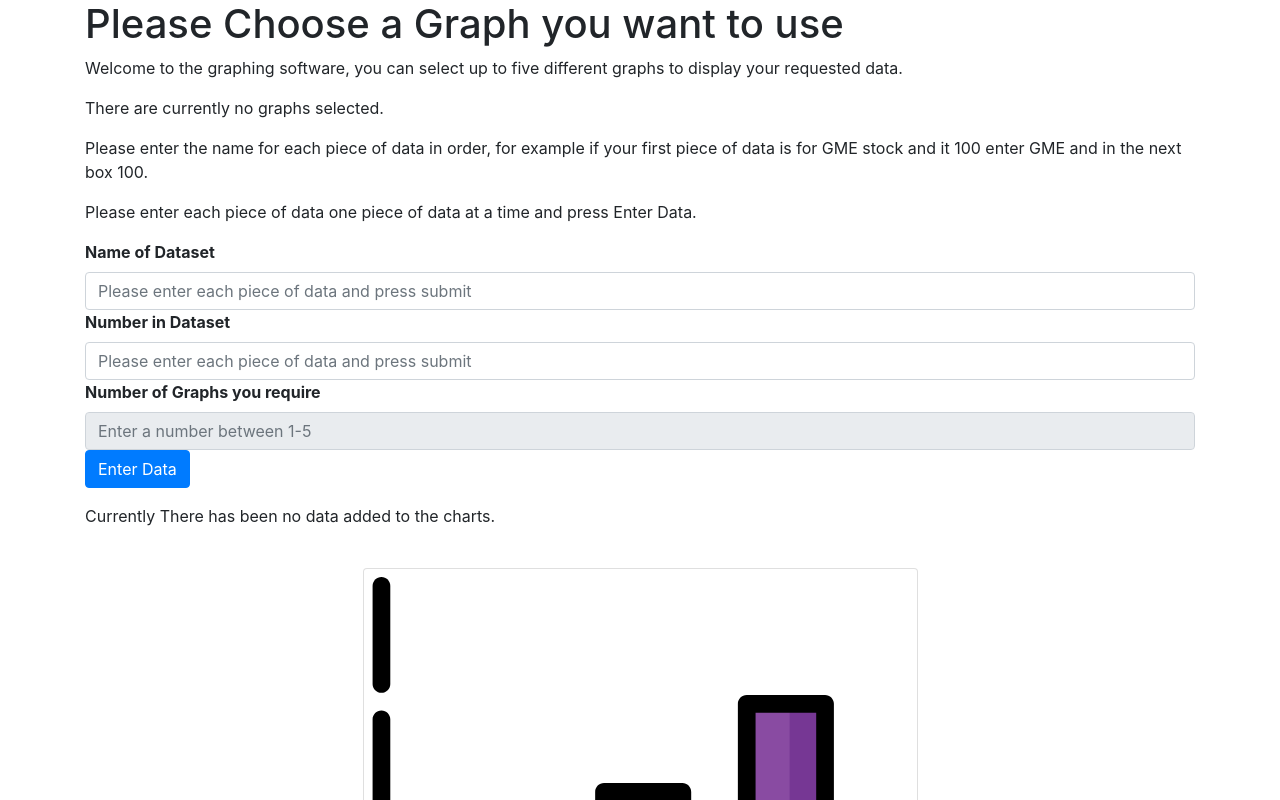
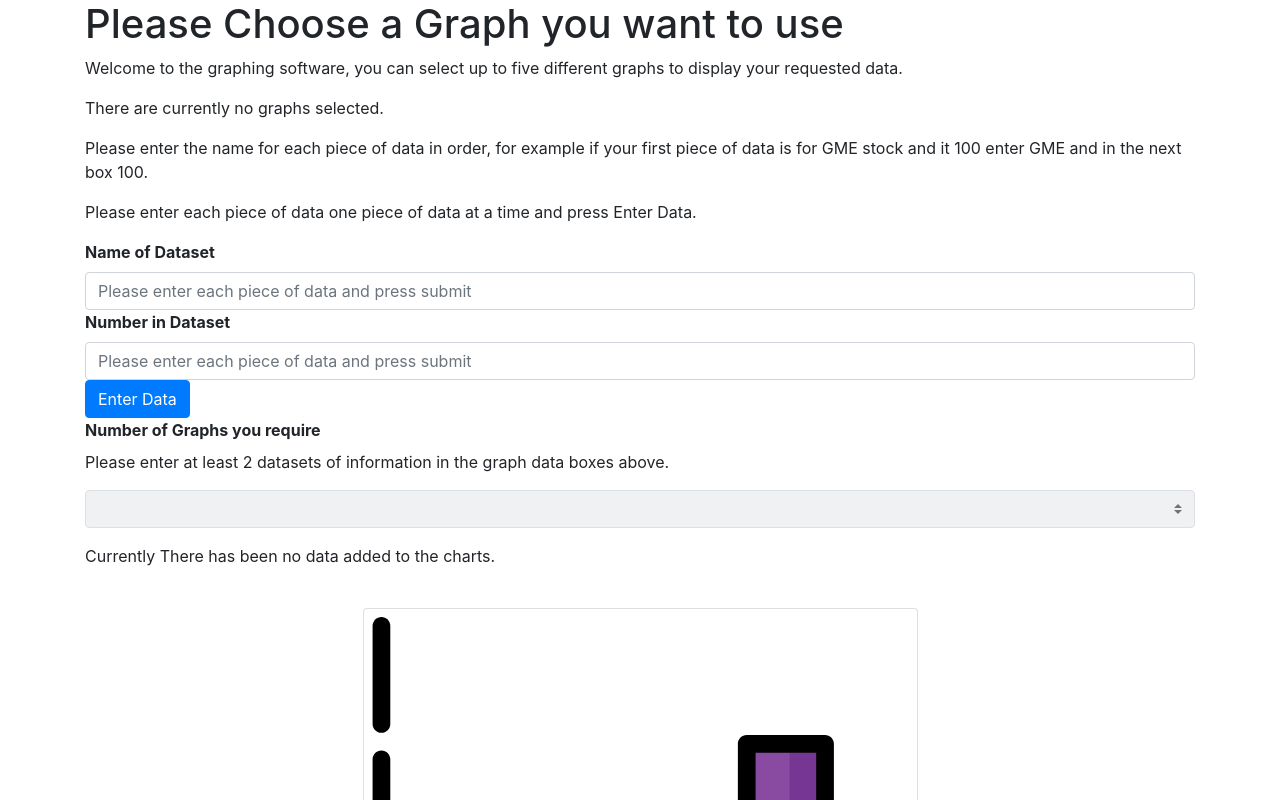
Before and after one commit to jamieTardi/graphing, a React (Create React App) app: page /graph-choice in a window 1280 px wide. Shown: the top 800 px of the page. Built offline with nearby package versions, Linux system fonts and the light colour scheme.

Commit message:
adding select for the amount of graphs and correcting styling issues

```diff
--- a/src/pages/GraphChoice.jsx
+++ b/src/pages/GraphChoice.jsx
@@ -7,6 +7,7 @@ import {
 	Modal,
 	FormGroup,
 	FormLabel,
+	Form,
 } from 'react-bootstrap';
 import { NoGraphs, Graphs, DataTable } from '../components/index';
 import Draggable from 'react-draggable';
@@ -125,10 +126,13 @@ const GraphChoice = ({
 				Please enter each piece of data one piece of data at a time and press
 				Enter Data.
 			</p>
+			<Form>
 				<FormGroup>
 					<Row>
 						<Col>
-						<FormLabel className='font-weight-bold'>Name of Dataset</FormLabel>
+							<FormLabel className='font-weight-bold'>
+								Name of Dataset
+							</FormLabel>
 							<input
 								className='form-control'
 								placeholder='Please enter each piece of data and press submit'
@@ -151,24 +155,37 @@ const GraphChoice = ({
 							/>
 						</Col>
 					</Row>
+					<Button onClick={handleSubmitData} type='reset'>
+						Enter Data
+					</Button>
 					<Row>
 						<Col>
 							<FormLabel className='font-weight-bold'>
 								Number of Graphs you require
 							</FormLabel>
-						<input
-							onChange={numberOfGraphsHandler}
-							type='number'
-							className='form-control'
-							placeholder='Enter a number between 1-5'
-							disabled={graphData.length > 1 ? false : true}
-						/>
-						<Button onClick={handleSubmitData} type='reset'>
-							Enter Data
-						</Button>
+							{graphData.length >= 2 ? (
+								<>
+									<Form.Control as='select' custom>
+										<option onClick={numberOfGraphsHandler}>1</option>
+										<option>2</option>
+										<option>3</option>
+										<option>4</option>
+										<option>5</option>
+									</Form.Control>
+								</>
+							) : (
+								<>
+									<p>
+										Please enter at least 2 datasets of information in the graph
+										data boxes above.
+									</p>
+									<Form.Control as='select' disabled custom></Form.Control>
+								</>
+							)}
 						</Col>
 					</Row>
 				</FormGroup>
+			</Form>
 
 			<DataTable graphData={graphData} />
 			<Row>
```
Lines whose indentation alone changed are shown as unchanged.
